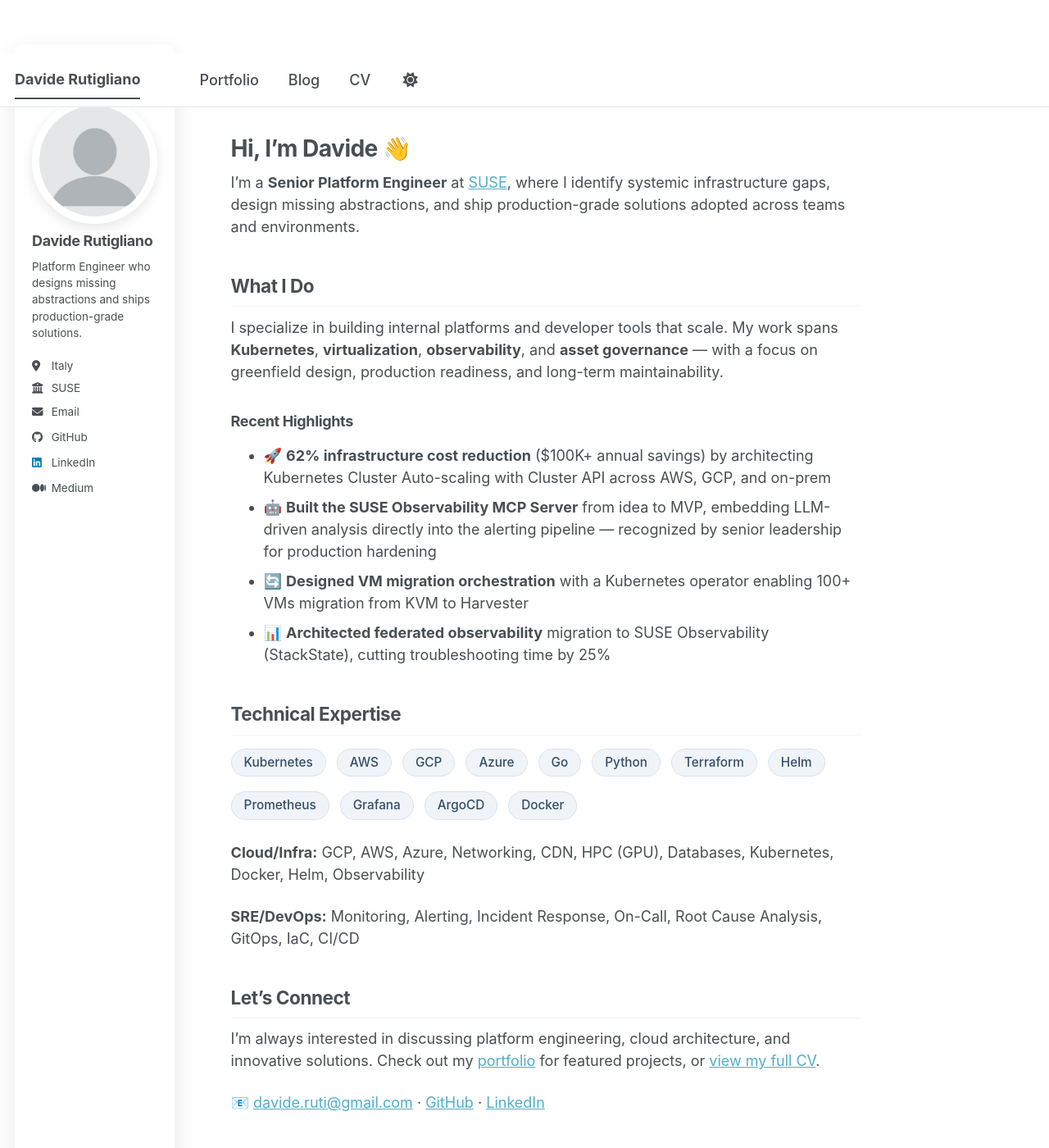
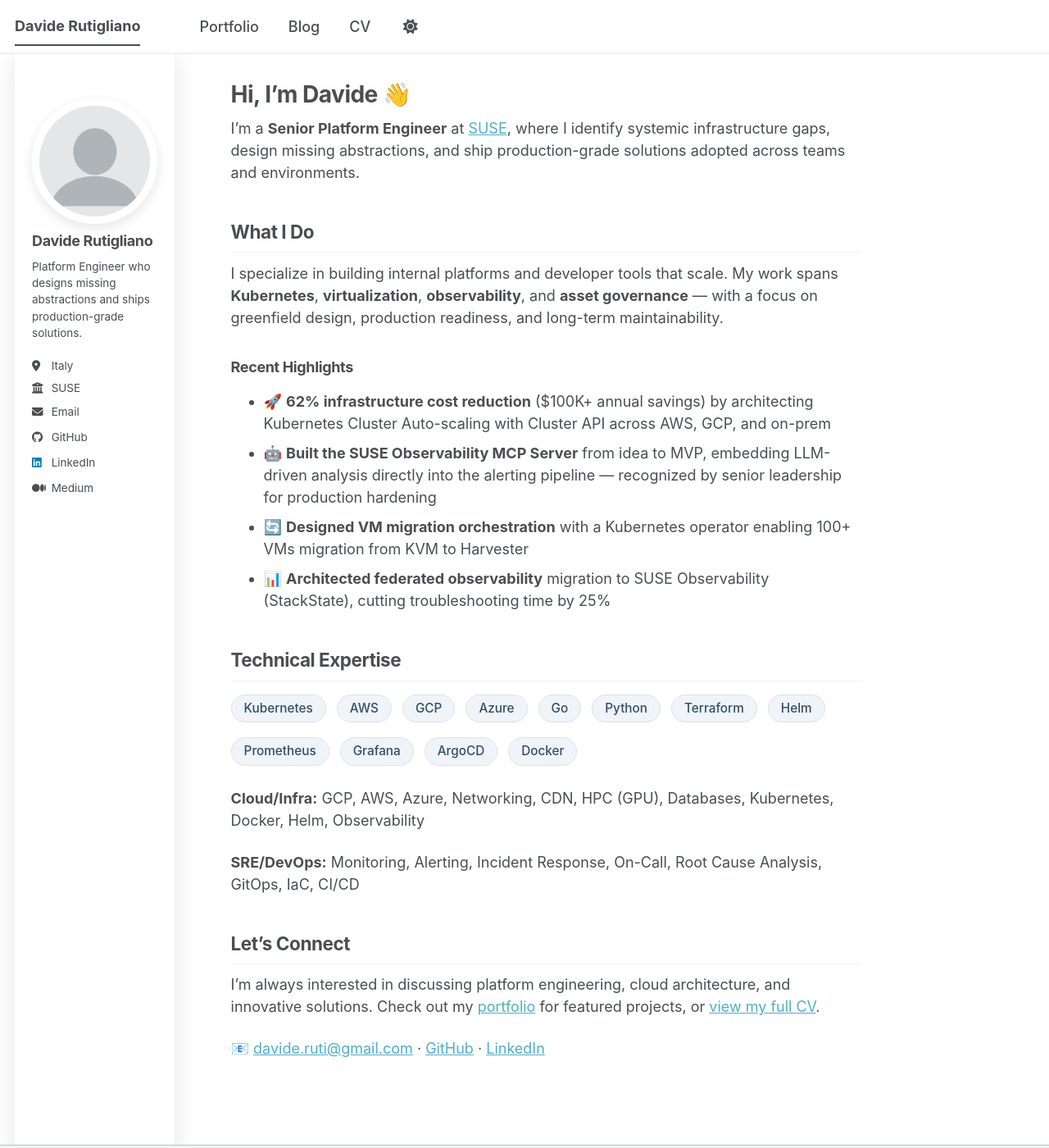
Before and after one commit to DavideRutigliano/portfolio-website, a Jekyll site: the page built from _pages/about.md, in a window 1280 px wide and 1400 px high. Shown: the whole window at 82% size. Built offline with Jekyll 4.4.1, drawn with Linux system fonts in a browser that asks for light colours; a script bundle is joined from its source files by our own code; library files that are not in the unit come from our copies.

Commit message:
Fix scrolling issues

```diff
--- a/_sass/custom.scss
+++ b/_sass/custom.scss
@@ -5,8 +5,8 @@
   --secondary-color: #00a8a8;
   --accent-color: #ff9900;
   --bg-gradient: linear-gradient(135deg, #f5f7fa 0%, #c3cfe2 100%);
-  --card-shadow: 0 10px 30px rgba(0,0,0,0.1);
-  --card-hover-shadow: 0 20px 40px rgba(0,0,0,0.15);
+  --card-shadow: 0 10px 30px rgba(0, 0, 0, 0.1);
+  --card-hover-shadow: 0 20px 40px rgba(0, 0, 0, 0.15);
   --transition: all 0.3s cubic-bezier(0.25, 0.8, 0.25, 1);
 }
 
@@ -28,7 +28,7 @@ body {
 .author__avatar img {
   border-radius: 50%;
   border: 4px solid white;
-  box-shadow: 0 5px 15px rgba(0,0,0,0.1);
+  box-shadow: 0 5px 15px rgba(0, 0, 0, 0.1);
   transition: var(--transition);
 }
 
@@ -65,13 +65,13 @@ body {
   font-weight: 600 !important;
   text-transform: none !important;
   transition: var(--transition) !important;
-  box-shadow: 0 4px 10px rgba(0,102,204,0.3) !important;
+  box-shadow: 0 4px 10px rgba(0, 102, 204, 0.3) !important;
 }
 
 .btn--primary:hover {
   background-color: #0052a3 !important;
   transform: translateY(-2px);
-  box-shadow: 0 6px 15px rgba(0,102,204,0.4) !important;
+  box-shadow: 0 6px 15px rgba(0, 102, 204, 0.4) !important;
 }
 
 /* Navigation */
@@ -79,9 +79,14 @@ body {
   border-bottom: 1px solid #eee;
   background: rgba(255, 255, 255, 0.9);
   backdrop-filter: blur(5px);
-  position: sticky;
+  position: fixed;
   top: 0;
-  z-index: 1000;
+  width: 100%;
+  z-index: 2000;
+}
+
+body {
+  padding-top: 80px;
 }
 
 .greedy-nav a {
@@ -114,7 +119,9 @@ body {
 }
 
 /* Section Headings */
-h1, h2, h3 {
+h1,
+h2,
+h3 {
   letter-spacing: -0.02em;
 }
 
```
